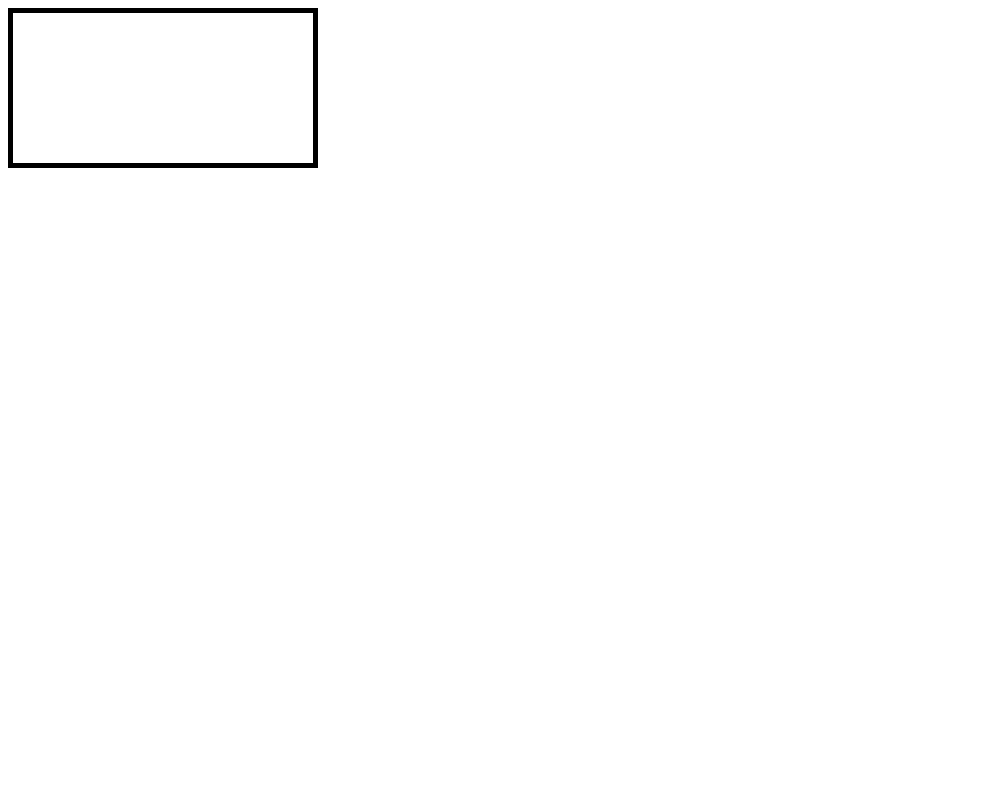
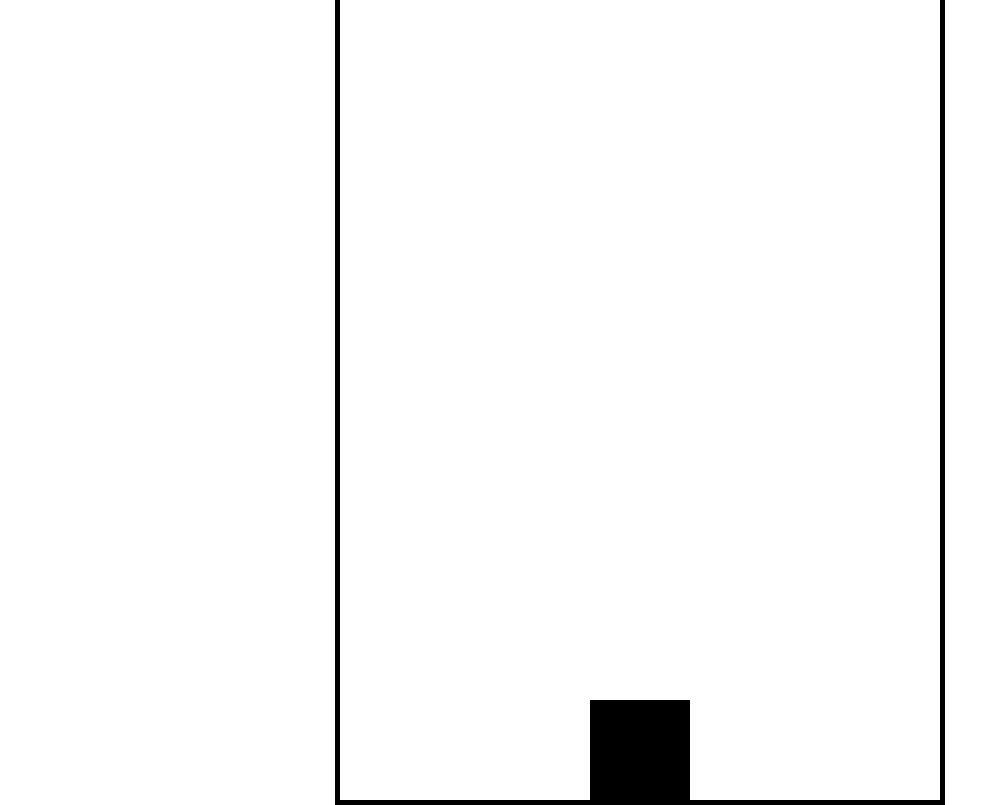
Before and after one commit to edoardope/js-spaceInvaders2.0, a plain HTML site: page index.html in a window 1280 px wide. Shown: the whole page, without its empty margins (0-1000 px from the left). Drawn offline with Linux system fonts and the light colour scheme.

Commit message:
Game and Player objects

```diff
--- a/asset/main.css
+++ b/asset/main.css
@@ -1,4 +1,8 @@
 #canvas1 {
     border: 5px solid black;
     position: absolute;
+    top: 50%;
+    left: 50%;
+    translate: -50% -50%;
+
 }
--- a/script/main.js
+++ b/script/main.js
@@ -0,0 +1,71 @@
+class Player {
+    constructor(game) {
+        this.game = game;
+        //dimensioni player
+        this.width = 100;
+        this.height = 100;
+
+        //posizionamento player relativo alle dimensioni di game
+        this.x = this.game.width * 0.5 - this.width * 0.5;
+        this.y = this.game.height - this.height;
+
+        //velocita di movimento player
+        this.speed = 0; //valori positivi muovono verso destra negativi verso sinistra
+    }
+    draw(context) {
+        context.fillRect(this.x, this.y, this.width, this.height);
+    }
+
+    //metodo di aggiornamento posizione player
+    update() {
+        this.x += this.speed;
+    }
+}
+
+class Projectiles {
+
+}
+
+class Enemy {
+
+}
+
+class Game {
+    constructor(canvas) {
+        //definiamo anche qui le dimensioni di canvas1
+        this.canvas = canvas;
+        this.width = this.canvas.width;
+        this.height = this.canvas.height
+
+        //definiamo l'istanza player
+        this.Player = new Player(this);
+    }
+    render(context) {
+
+        this.Player.draw(context);
+
+        this.Player.update();
+
+    }
+
+}
+
+window.addEventListener('load', function () { //renderiziamo gli elementi solo una volta che la finestra a finito il caricamento
+
+    const canvas = document.getElementById('canvas1')
+    const ctx = canvas.getContext('2d');
+    //impostare larghezza e altezza in js eviterà distorsioni
+    canvas.width = 600;
+    canvas.height = 800;
+
+    //inizializiamo il gioco
+    const game = new Game(canvas);
+
+    //loop di animazione
+    function animate() {
+        ctx.clearRect(0, 0, canvas.width, canvas.height);
+        game.render(ctx);
+        requestAnimationFrame(animate);
+    }
+    animate();
+})
```
